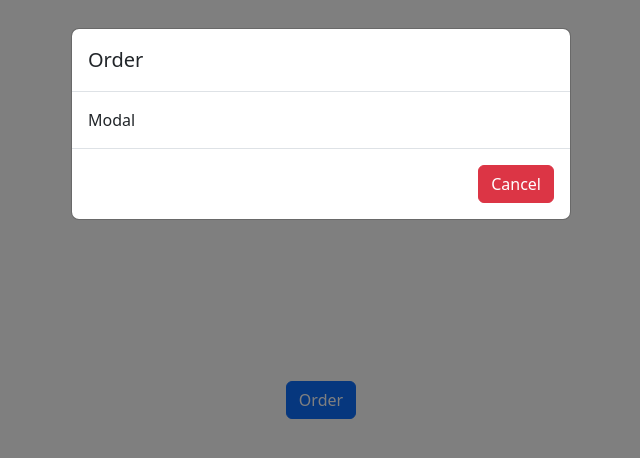
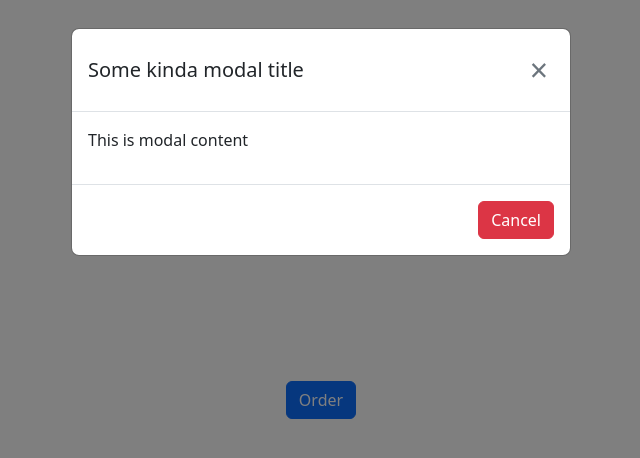
Before and after one commit to Sultanov1/hm58, a React (Vite) app: page / in a window 1280 px wide. Both pictures are taken after a click on the button "Order". Shown: the top 458 px of the page, without its empty margins (319-959 px from the left). Built offline with nearby package versions, Linux system fonts and the light colour scheme.

Commit message:
Реализовали первый уровень без дополнительного задания те добавили к модалке close icon которая также закрывает наше модальное окно.

```diff
--- a/src/components/Cart/Cart.tsx
+++ b/src/components/Cart/Cart.tsx
@@ -6,9 +6,9 @@ const Cart = () => {
 
   return (
     <>
-      <Modal show={showModal} title="Order" onClose={() => setShowModal(false)}>
+      <Modal show={showModal} title="Some kinda modal title" onClose={() => setShowModal(false)}>
         <div className='modal-body'>
-          Modal
+          <p>This is modal content</p>
         </div>
         <div className='modal-footer'>
           <button className='btn btn-danger' onClick={() => setShowModal(false)}>Cancel</button>
--- a/src/components/Modal/Modal.tsx
+++ b/src/components/Modal/Modal.tsx
@@ -6,15 +6,18 @@ interface Props extends React.PropsWithChildren {
   onClose: React.MouseEventHandler;
 }
 
-const Modal: React.FC<Props> = ({show, title, onClose , children }) => {
+const Modal: React.FC<Props> = ({show, title, onClose, children }) => {
   return (
     <div>
       <div className='modal-backdrop show' style={{display: show ? 'block' : 'none'}}/>
       <div className='modal show' style={{display: show ?'block': 'none'}} onClick={onClose}>
         <div className='modal-dialog' onClick={event => event.stopPropagation()}>
           <div className='modal-content'>
-            <div className='modal-header'>
-              <h1 className='modal-title fs-5'>{title}</h1>
+            <div className="modal-header d-flex justify-content-between">
+              <h1 className="modal-title fs-5">{title}</h1>
+              <button type="button" className='close bg-transparent border-0 text-secondary fs-2' aria-label="Close" onClick={onClose}>
+                <span aria-hidden="true">&times;</span>
+              </button>
             </div>
             {children}
           </div>
```
